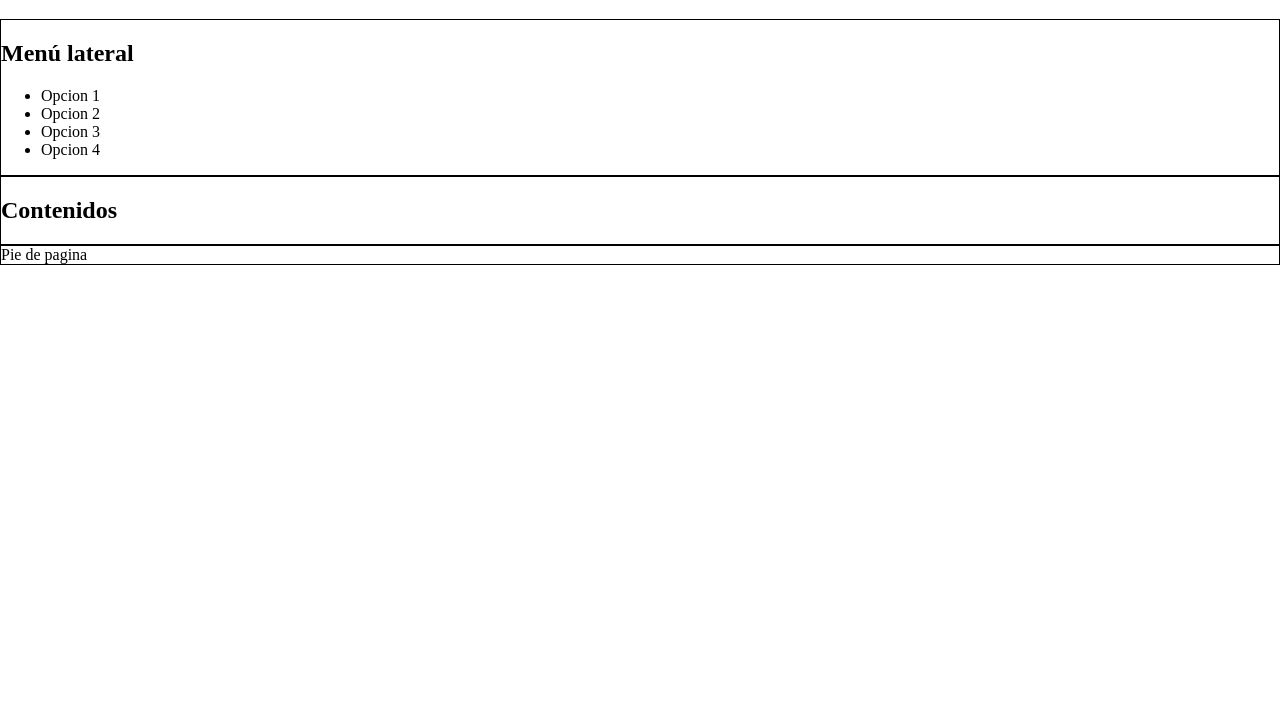
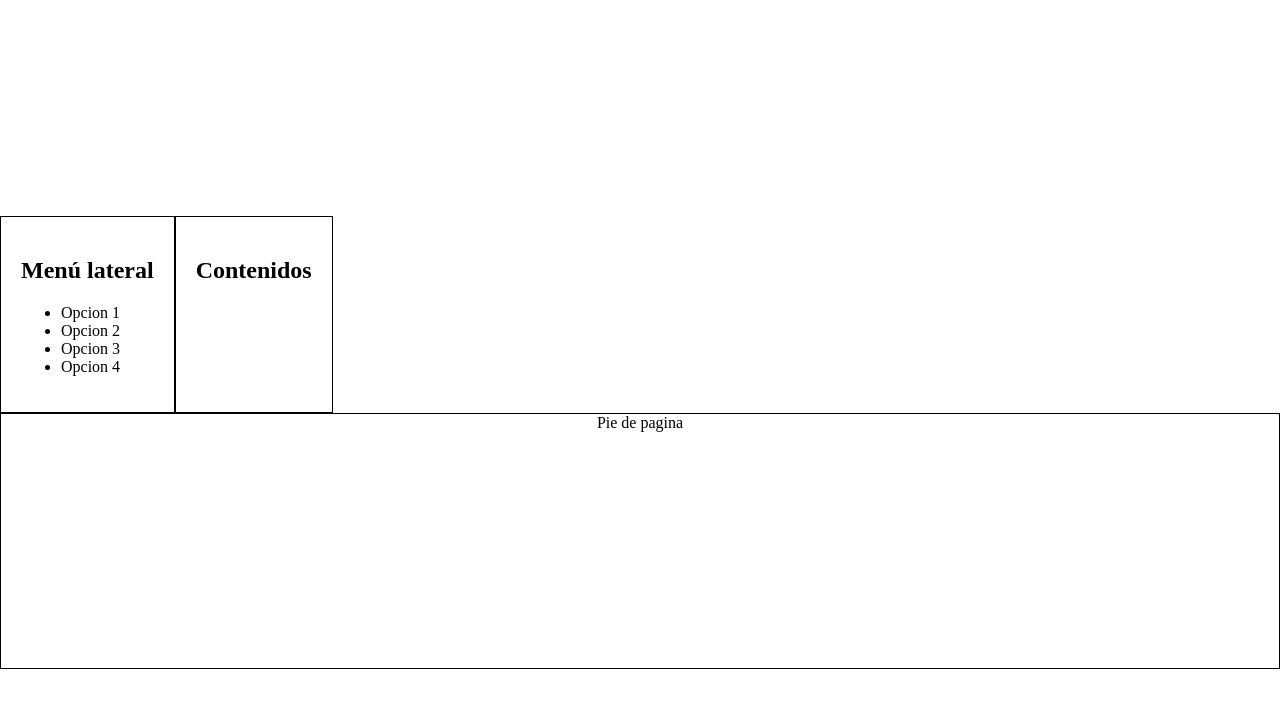
Before and after one commit to Aitor2507/ASIX1-0373-AE5_Turisme_local, a plain HTML site: page index.html in a window 1280 px wide. Shown: the part 61-768 px from the top of the page. Drawn offline with Linux system fonts and the light colour scheme.

Commit message:
Cambio de css para las tres columnas

```diff
--- a/index.html
+++ b/index.html
@@ -23,7 +23,8 @@
 
         </section>
     </main>
+    <footer class="borde">Pie de pagina</footer>
+    <!--Estructura de tres columnas de menu lateral,contenidos y pie de pagina  -->
 
-    <footer class="borde">Pie de pagina</footer>
 </body>
 </html>
--- a/styles.css
+++ b/styles.css
@@ -7,6 +7,19 @@ body {
 h1 {
     width: 100%;
     text-align: center;
+}
+main{
+    display: flex;
+    flex-wrap: wrap;
+}
+header,footer{
+    width: 100%;
+    height: 20vw;
+    text-align: center;
+}
+aside,section {
+    padding: 20px;
+    border:  1px solid black;
 }
 .borde {
     border: 1px solid black;
```
